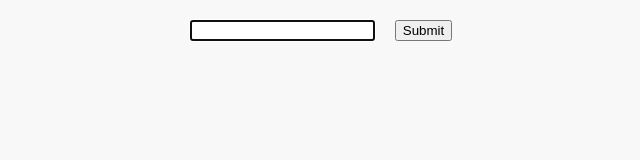
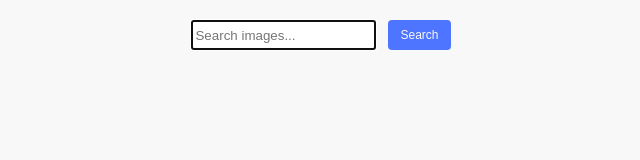
Before and after one commit to vrbprog/goit-js-hw-11, a website built with Vite: page src/index.html in a window 1280 px wide. Shown: the whole page, without its empty margins (319-959 px from the left). Built offline with nearby package versions, Linux system fonts and the light colour scheme.

Commit message:
Add css-load

```diff
--- a/package.json
+++ b/package.json
@@ -9,6 +9,7 @@
     "preview": "vite preview"
   },
   "devDependencies": {
+    "css-loader": "^7.1.2",
     "glob": "^11.0.0",
     "postcss": "^8.4.41",
     "postcss-sort-media-queries": "^5.2.0",
--- a/src/css/styles.css
+++ b/src/css/styles.css
@@ -17,5 +17,14 @@ form.search {
   margin: 20px auto;
   display: flex;
   justify-content: center;
-  gap: 20px;
+  gap: 12px;
 }
+
+button {
+  padding: 8px 12px;
+    background: #4e75ff;
+    color: #fafafa;
+    border-radius: 4px;
+    border: none;
+    font-size: 12px;
+  }
--- a/src/index.html
+++ b/src/index.html
@@ -14,8 +14,8 @@
 
     <main>
       <form class="search">
-        <input type="search" name="search" autofocus />
-        <button type="submit">Submit</button>
+        <input type="search" placeholder="Search images..." name="search" autofocus />
+        <button type="submit">Search</button>
       </form>
     </main>
 
```
Also changed, not shown: 1 other file.
